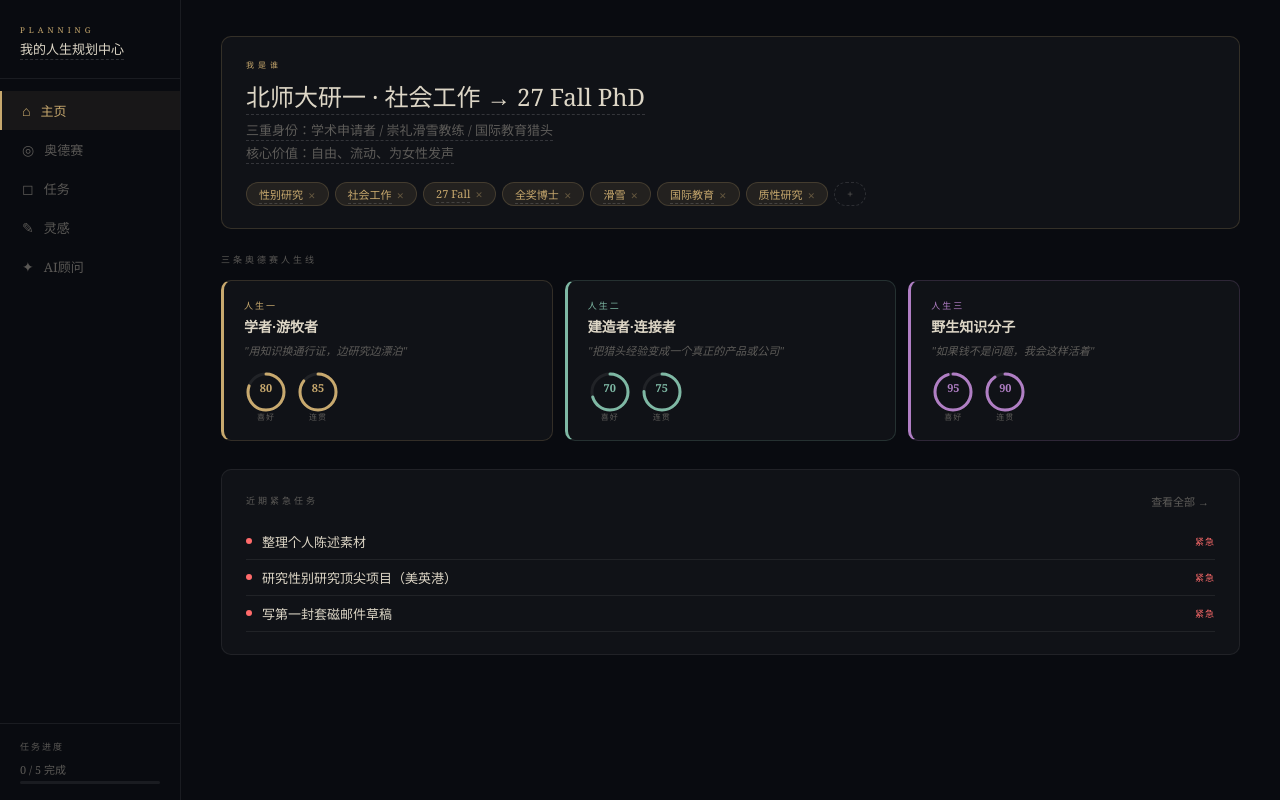
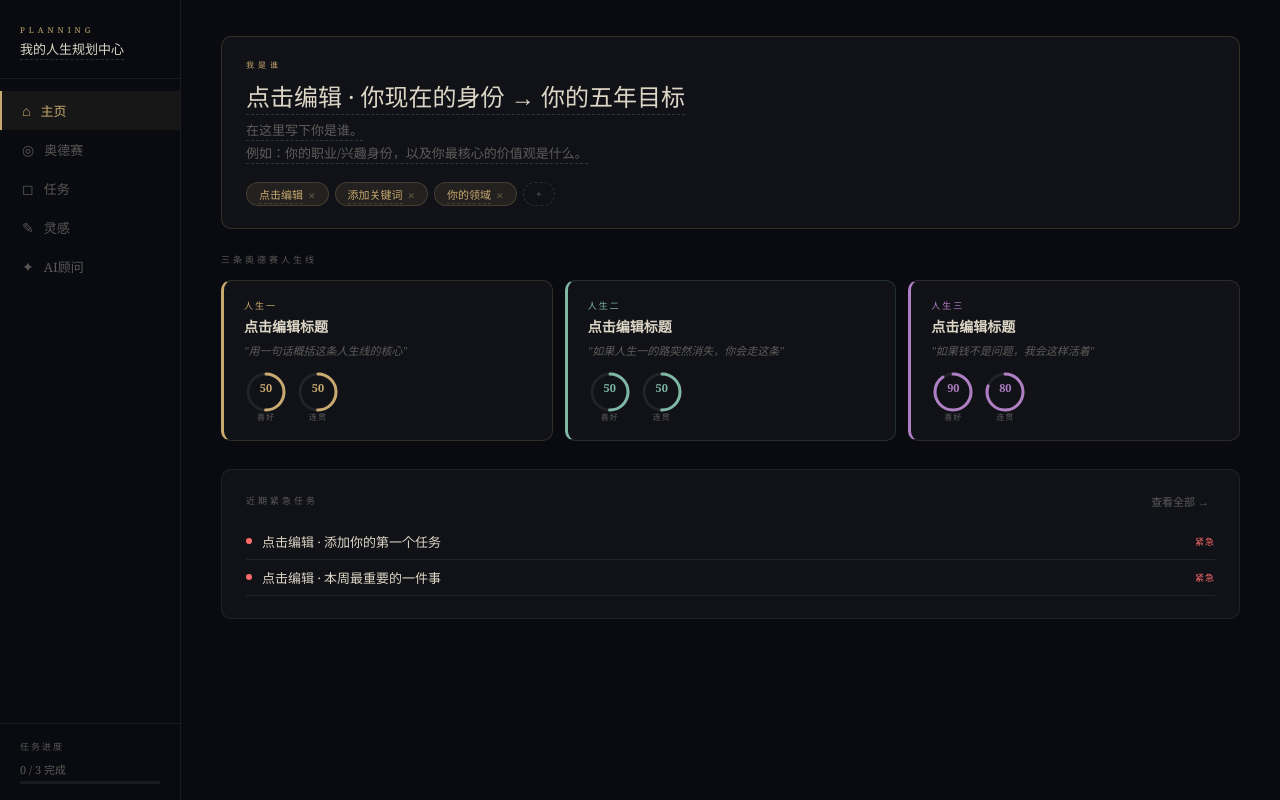
Before and after one commit to yueyuecheng0702-design/my-planning-center, a React (Create React App) app: page / in a window 1280 px wide. Built offline with nearby package versions, Linux system fonts and the light colour scheme.

Commit message:
改成通用版

```diff
--- a/src/App.js
+++ b/src/App.js
@@ -11,99 +11,96 @@ async function save(key, val) {
 // ── Defaults ──────────────────────────────────────────────────────────────────
 const defaultProfile = {
   name: "我的人生规划中心",
-  subtitle: "北师大研一 · 社会工作 → 27 Fall PhD",
-  bio: "三重身份：学术申请者 / 崇礼滑雪教练 / 国际教育猎头\n核心价值：自由、流动、为女性发声",
-  tags: ["性别研究", "社会工作", "27 Fall", "全奖博士", "滑雪", "国际教育", "质性研究"],
+  subtitle: "点击编辑 · 你现在的身份 → 你的五年目标",
+  bio: "在这里写下你是谁。\n例如：你的职业/兴趣身份，以及你最核心的价值观是什么。",
+  tags: ["点击编辑", "添加关键词", "你的领域"],
 };
 
 const defaultOdyssey = [
   {
-    id: 1, code: "人生一", title: "学者·游牧者",
-    tagline: "用知识换通行证，边研究边漂泊",
+    id: 1, code: "人生一", title: "点击编辑标题",
+    tagline: "用一句话概括这条人生线的核心",
     color: "#c8a96e",
-    description: "沿着已有动能，完成博士申请，以学术身份获得在世界各地流动的合法资格。研究性别议题，同时保持在滑雪与运动文化领域的身体在场。",
+    description: "【当前轨道】这是你正在走的路，或一直以来心里酝酿的方向。描述这条线的核心逻辑：你会怎么走，走向哪里，沿途经历什么。",
     timeline: [
-      { id: 1, time: "2025 Q2–Q3", event: "确定选校名单，套磁导师，Writing Sample成型" },
-      { id: 2, time: "2025 Q4", event: "提交申请，崇礼赛季，开始过渡准备" },
-      { id: 3, time: "2026 Q1–Q2", event: "面试季，收到offer，确定去向" },
-      { id: 4, time: "2026 Q3", event: "出发，开始博士第一年" },
-      { id: 5, time: "2027–2028", event: "田野调查，保持流动性" },
-      { id: 6, time: "2030", event: "博士毕业，手握学位，选择下一站" },
+      { id: 1, time: "第一年", event: "点击编辑 · 这一阶段你的核心行动是什么？" },
+      { id: 2, time: "第二年", event: "点击编辑 · 你预期会到达什么节点？" },
+      { id: 3, time: "第三年", event: "点击编辑 · 关键转折或里程碑" },
+      { id: 4, time: "第四年", event: "点击编辑 · 深化或扩展阶段" },
+      { id: 5, time: "第五年", event: "点击编辑 · 五年后你在哪里，做什么？" },
     ],
-    questions: ["博士学位给了我多少真正的自由，还是换了一种被困的方式？", "性别研究的学术训练，五年后能让我做什么、改变什么？"],
-    dashboard: { resources: 72, likeability: 80, confidence: 75, coherence: 85 },
-    pros: ["已有学术动能，路径清晰", "博士签证 = 合法流动资格", "全奖意味着经济独立"],
-    cons: ["博士期间可能被绑定在一个城市", "学术市场竞争激烈，出路不确定"],
+    questions: ["点击编辑 · 走这条路会回答你哪个最重要的问题？", "点击编辑 · 你对这条路最大的顾虑是什么？"],
+    dashboard: { resources: 50, likeability: 50, confidence: 50, coherence: 50 },
+    pros: ["点击编辑 · 这条路的优势", "它能给你带来什么？"],
+    cons: ["点击编辑 · 这条路的风险", "你需要放弃什么？"],
     inspirations: [],
   },
   {
-    id: 2, code: "人生二", title: "建造者·连接者",
-    tagline: "把猎头经验变成一个真正的产品或公司",
+    id: 2, code: "人生二", title: "点击编辑标题",
+    tagline: "如果人生一的路突然消失，你会走这条",
     color: "#7eb8a4",
-    description: "把在国际教育猎头积累的资源、人脉和行业理解，做成真正属于自己的事业——不打工，做建造者，最终实现地点自由。",
+    description: "【备选轨道】如果你目前走的路突然走不通了，你会选择做什么？这条线不是退路，而是另一种可能的你。",
     timeline: [
-      { id: 1, time: "2025 Q2–Q3", event: "系统梳理行业洞察，建立自己的方法论" },
-      { id: 2, time: "2025 Q4", event: "尝试独立咨询项目，测试市场反应" },
-      { id: 3, time: "2026 Q1", event: "全力转型：注册公司或个人品牌" },
-      { id: 4, time: "2026 Q2–Q4", event: "建立国际教育人才匹配平台或内容IP" },
-      { id: 5, time: "2027–2028", event: "业务扩展到东南亚/中东，实现地点自由" },
-      { id: 6, time: "2030", event: "公司稳定运营，可在世界任何地方工作" },
+      { id: 1, time: "第一年", event: "点击编辑 · 这条路的起点在哪里？" },
+      { id: 2, time: "第二年", event: "点击编辑 · 你需要建立什么？" },
+      { id: 3, time: "第三年", event: "点击编辑 · 关键转折点" },
+      { id: 4, time: "第四年", event: "点击编辑 · 深化阶段" },
+      { id: 5, time: "第五年", event: "点击编辑 · 五年后的状态" },
     ],
-    questions: ["猎头这件事，我做到了什么程度才算真的喜欢？", "如果创业，我愿意为它承受多大的不确定性？"],
-    dashboard: { resources: 65, likeability: 70, confidence: 60, coherence: 75 },
-    pros: ["已有真实行业资源和人脉", "创业 = 最高自由度", "国际教育市场持续增长"],
-    cons: ["收入早期不稳定", "需要从执行者转型为建造者"],
+    questions: ["点击编辑 · 这条路满足你哪些在人生一里得不到的东西？", "点击编辑 · 你一直没放下这个方向的原因是什么？"],
+    dashboard: { resources: 50, likeability: 50, confidence: 50, coherence: 50 },
+    pros: ["点击编辑 · 优势", "点击添加"],
+    cons: ["点击编辑 · 风险", "点击添加"],
     inspirations: [],
   },
   {
-    id: 3, code: "人生三", title: "野生知识分子",
+    id: 3, code: "人生三", title: "点击编辑标题",
     tagline: "如果钱不是问题，我会这样活着",
     color: "#b07ec4",
-    description: "不要博士学位，不要猎头收入，带着电脑和滑雪板，在全球各地生活、观察、写作，把对性别与社会的观察变成有影响力的内容——写作、纪录片、播客。",
+    description: "【野生计划 ✦】打破所有现实顾虑，如果没有任何限制，你最想要的生活是什么样的？这条线用来释放被压制的真实渴望。",
     timeline: [
-      { id: 1, time: "2025 Q2", event: "开始写作——公众号、Substack或播客，建立自己的声音" },
-      { id: 2, time: "2025 Q3–Q4", event: "崇礼教练继续，拍摄性别与运动的田野内容" },
-      { id: 3, time: "2026 Q1", event: "申请驻留项目（writer residency）去欧洲或日本" },
-      { id: 4, time: "2026 Q2–Q4", event: "边旅居边田野调查，记录不同文化中的性别景观" },
-      { id: 5, time: "2027–2028", event: "出版第一本书或发布纪录片" },
-      { id: 6, time: "2030", event: "成为某个议题的独立声音" },
+      { id: 1, time: "现在开始", event: "点击编辑 · 如果今天就开始，第一步是什么？" },
+      { id: 2, time: "一年后", event: "点击编辑 · 你的生活会有什么不同？" },
+      { id: 3, time: "两到三年", event: "点击编辑 · 你在哪里，做什么，和谁在一起？" },
+      { id: 4, time: "五年后", event: "点击编辑 · 这条路最理想的终点是什么？" },
     ],
-    questions: ["如果没有'学者'头衔，我说的话还有人听吗？", "环游世界，我想看的是风景，还是想逃离某种东西？"],
-    dashboard: { resources: 40, likeability: 95, confidence: 45, coherence: 90 },
-    pros: ["最高人生满意度潜力", "与自由价值观最契合", "跨界背景反而是独特优势"],
-    cons: ["经济风险最高", "需要极强的自我驱动力"],
+    questions: ["点击编辑 · 不考虑别人的看法，你最想做的事是什么？", "点击编辑 · 这个梦想里，哪些部分其实是可以实现的？"],
+    dashboard: { resources: 30, likeability: 90, confidence: 40, coherence: 80 },
+    pros: ["点击编辑 · 最吸引你的是什么？", "点击添加"],
+    cons: ["点击编辑 · 最大的现实障碍", "点击添加"],
     inspirations: [],
   },
 ];
 
 const defaultTasks = [
-  { id: 1, text: "整理个人陈述素材", done: false, priority: "high" },
-  { id: 2, text: "研究性别研究顶尖项目（美英港）", done: false, priority: "high" },
-  { id: 3, text: "写第一封套磁邮件草稿", done: false, priority: "high" },
-  { id: 4, text: "更新学术 CV", done: false, priority: "mid" },
-  { id: 5, text: "确认语言考试计划", done: false, priority: "mid" },
+  { id: 1, text: "点击编辑 · 添加你的第一个任务", done: false, priority: "high" },
+  { id: 2, text: "点击编辑 · 本周最重要的一件事", done: false, priority: "high" },
+  { id: 3, text: "点击编辑 · 下一步行动", done: false, priority: "mid" },
 ];
 
 const defaultNotes = `# 灵感 & 想法
 
-今天的发现：谷爱凌的影响力公式 = 硬核成就 × 身份叙事 × 清晰的"我为谁存在"
-
-我的版本：博士背书 × 三重身份叙事 × 为与我相近的女性发声
+在这里随时记录冒出来的想法、观察、灵感……
 
 ---
 
-申博是唯一能同时激活三条人生线的动作。现在就是历史最低摩擦力时刻。`;
+提示：可以用这个空间记录：
+· 让你心跳加速的事
+· 某句久久无法忘记的话
+· 对三条人生线的新想法
+· 任何你不想忘记的瞬间`;
 
-const AI_SYSTEM = `你是用户的专属人生规划顾问，深度了解用户：
-• 北师大研一，社会工作专业，目标：27 Fall 全奖博士，研究方向：性别研究（交叉性视角，质性研究）
-• 崇礼滑雪教练（热爱滑雪 + 兼职收入）
-• 国际教育猎头（为国际学校招聘外教）
-• 核心价值观：自由、流动、不被困住
-• 参照人物：谷爱凌（先建立硬核成就，再释放影响力）
-• 已拒绝广州稳定offer，选择自由
-• 使命：为与自己相近的女性发声，用博士背书建立可信度
+const AI_SYSTEM = `你是用户的专属人生规划顾问，基于斯坦福人生设计课（Designing Your Life）的框架，帮助用户探索人生方向、规划奥德赛计划。
 
-请给出专业、具体、可操作的中文建议。`;
+请根据用户的问题，给出专业、具体、有启发性的中文建议。
+
+核心原则：
+· 鼓励探索，而不是给出唯一答案
+· 帮助用户发现真正的价值观和渴望
+· 把抽象方向转化为具体可行动的下一步
+· 善用"原型测试"思维——小实验而非大赌注
+
+请用温暖、直接、有洞察力的语气回应。`;
 
 // ── Helpers ───────────────────────────────────────────────────────────────────
 function EditText({ value, onChange, multiline, style, placeholder, className }) {
```
